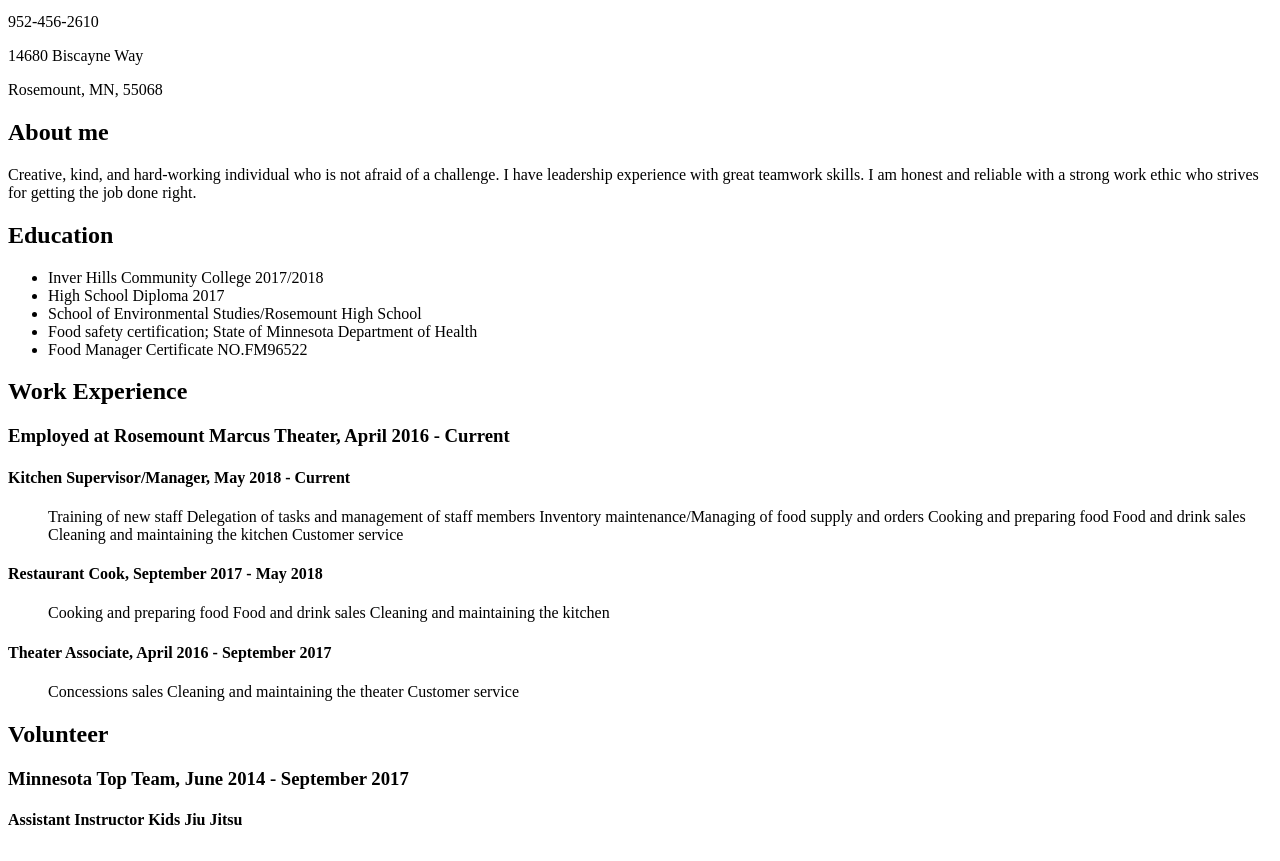
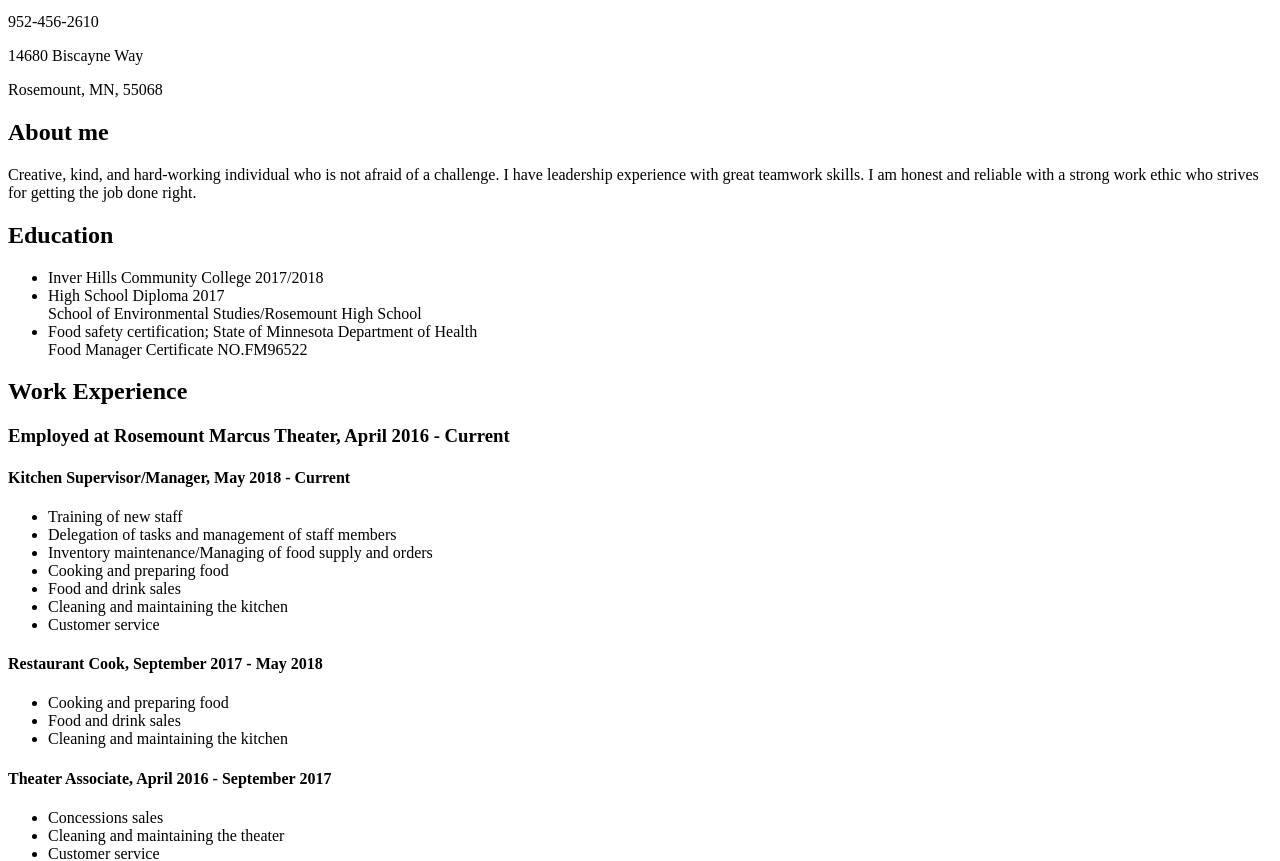
Before and after one commit to DeclanBernardin/DeclanBernardin, a plain HTML site: page index.html in a window 1280 px wide. Shown: the part 101-962 px from the top of the page. Drawn offline with Linux system fonts and the light colour scheme.

Commit message:
Update index.html

```diff
--- a/index.html
+++ b/index.html
@@ -17,33 +17,33 @@
   <ul>
     <li>Inver Hills Community College 2017/2018</li>
     <li>High School Diploma 2017</li>
-    <li>School of Environmental Studies/Rosemount High School</li>
+      School of Environmental Studies/Rosemount High School
     <li>Food safety certification; State of Minnesota Department of Health</li>
-    <li>Food Manager Certificate NO.FM96522</li>
+      Food Manager Certificate NO.FM96522
 </ul>
   <h2>Work Experience</h2>
     <h3>Employed at Rosemount Marcus Theater, April 2016 - Current</h3>
     <h4>Kitchen Supervisor/Manager, May 2018 - Current</h4>
   <ul>
-Training of new staff
-Delegation of tasks and management of staff members
-Inventory maintenance/Managing of food supply and orders
-Cooking and preparing food
-Food and drink sales
-Cleaning and maintaining the kitchen
-Customer service
+    <li>Training of new staff</li>
+    <li>Delegation of tasks and management of staff members</li>
+    <li>Inventory maintenance/Managing of food supply and orders</li>
+    <li>Cooking and preparing food</li>
+    <li>Food and drink sales</li>
+    <li>Cleaning and maintaining the kitchen</li>
+    <li>Customer service</li>
   </ul>
     <h4>Restaurant Cook, September 2017 - May 2018</h4>
   <ul>
-Cooking and preparing food
-Food and drink sales
-Cleaning and maintaining the kitchen
+    <li>Cooking and preparing food</li>
+    <li>Food and drink sales</li>
+    <li>Cleaning and maintaining the kitchen</li>
   </ul>
     <h4>Theater Associate, April 2016 - September 2017</h4>
   <ul>
-Concessions sales
-Cleaning and maintaining the theater
-Customer service
+    <li>Concessions sales</li>
+    <li>Cleaning and maintaining the theater</li>
+    <li>Customer service</li>
   </ul>
   <h2>Volunteer</h2>
   <h3>Minnesota Top Team, June 2014 - September 2017</h3>
```
